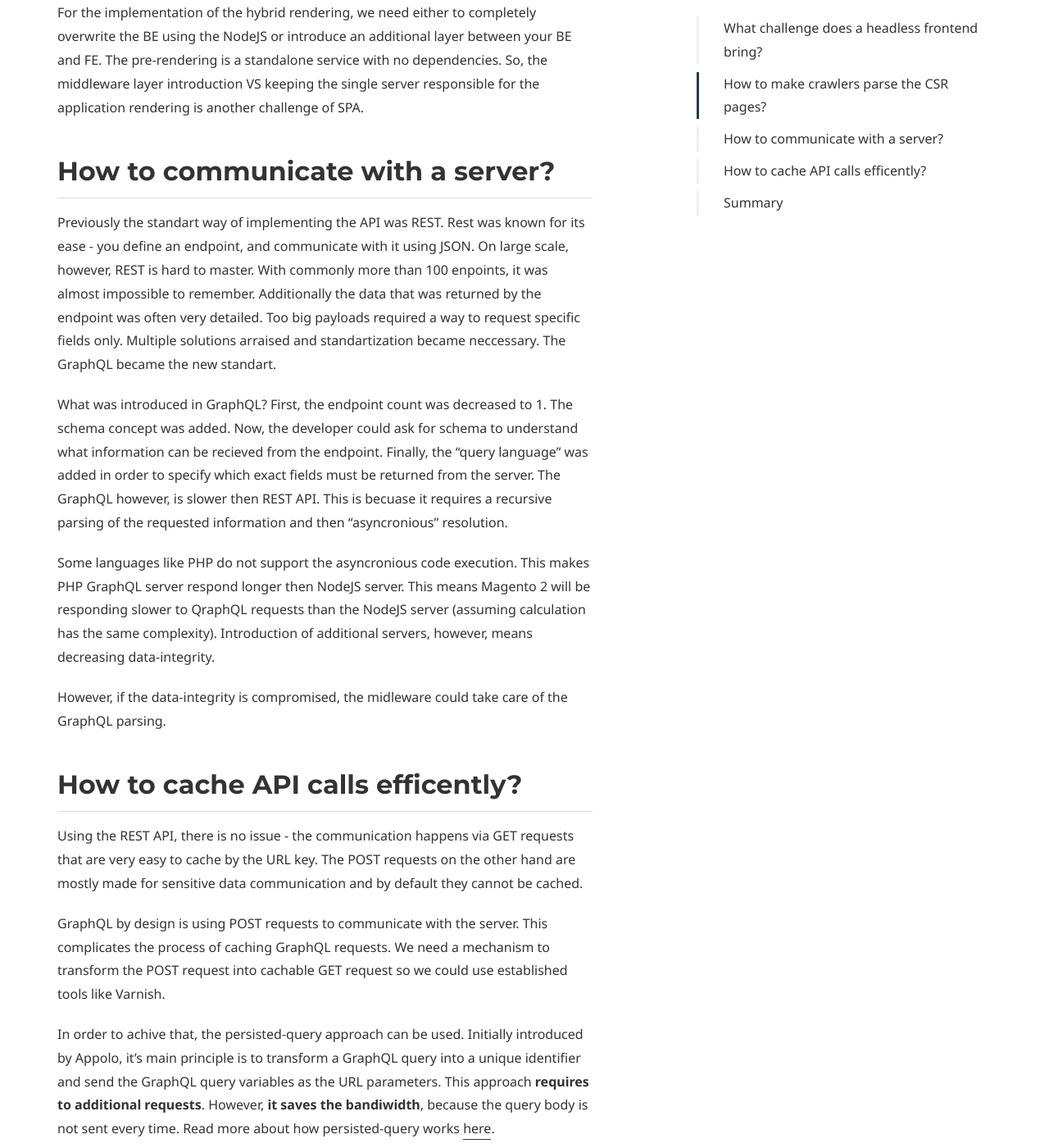
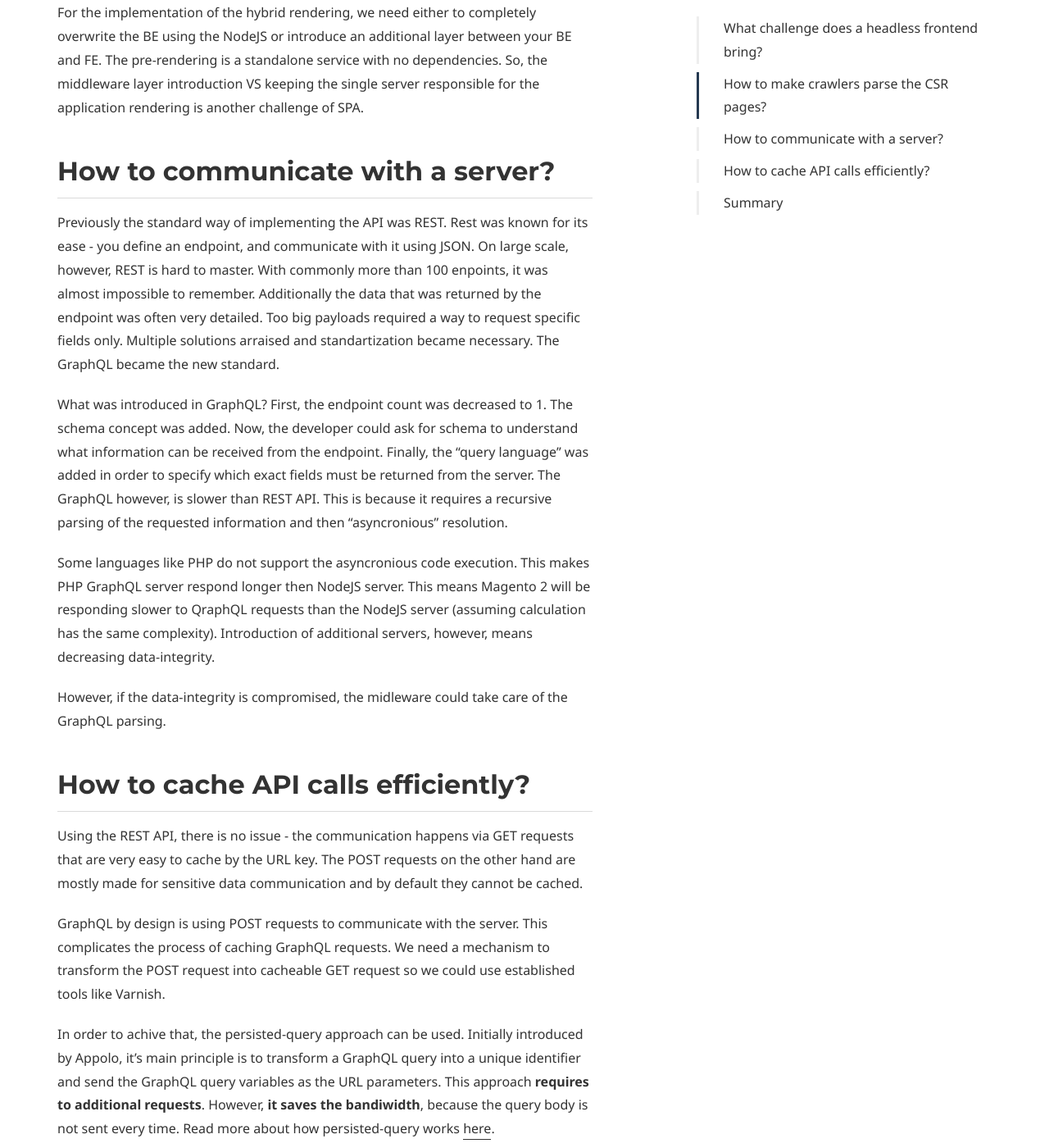
Before and after one commit to scandipwa/scandipwa.github.io, a Jekyll site: the page built from docs/overview/challenges.md, in a window 1280 px wide and 1400 px high, scrolled down 2652 px. Shown: the whole window at 82% size. Built offline with Jekyll 4.4.1, drawn with Linux system fonts in a browser that asks for light colours; some web fonts are replaced; comment, search, counter and statistics services are not loaded; a style sheet for code colours, icons or effects is not loaded; some of the changed text lies outside the part shown.

Commit message:
docs: fix typos

```diff
--- a/docs/overview/challenges.md
+++ b/docs/overview/challenges.md
@@ -56,23 +56,23 @@ For the implementation of the hybrid rendering, we need either to completely ove
 
 ## How to communicate with a server?
 
-Previously the standart way of implementing the API was REST. Rest was known for its ease - you define an endpoint, and communicate with it using JSON. On large scale, however, REST is hard to master. With commonly more than 100 enpoints, it was almost impossible to remember. Additionally the data that was returned by the endpoint was often very detailed. Too big payloads required a way to request specific fields only. Multiple solutions arraised and standartization became neccessary. The GraphQL became the new standart.
+Previously the standard way of implementing the API was REST. Rest was known for its ease - you define an endpoint, and communicate with it using JSON. On large scale, however, REST is hard to master. With commonly more than 100 enpoints, it was almost impossible to remember. Additionally the data that was returned by the endpoint was often very detailed. Too big payloads required a way to request specific fields only. Multiple solutions arraised and standartization became necessary. The GraphQL became the new standard.
 
-What was introduced in GraphQL? First, the endpoint count was decreased to 1. The schema concept was added. Now, the developer could ask for schema to understand what information can be recieved from the endpoint. Finally, the "query language" was added in order to specify which exact fields must be returned from the server. The GraphQL however, is slower then REST API. This is becuase it requires a recursive parsing of the requested information and then "asyncronious" resolution.
+What was introduced in GraphQL? First, the endpoint count was decreased to 1. The schema concept was added. Now, the developer could ask for schema to understand what information can be received from the endpoint. Finally, the "query language" was added in order to specify which exact fields must be returned from the server. The GraphQL however, is slower than REST API. This is because it requires a recursive parsing of the requested information and then "asyncronious" resolution.
 
 Some languages like PHP do not support the asyncronious code execution. This makes PHP GraphQL server respond longer then NodeJS server. This means Magento 2 will be responding slower to QraphQL requests than the NodeJS server (assuming calculation has the same complexity). Introduction of additional servers, however, means decreasing data-integrity.
 
 However, if the data-integrity is compromised, the midleware could take care of the GraphQL parsing.
 
-## How to cache API calls efficently?
+## How to cache API calls efficiently?
 
 Using the REST API, there is no issue - the communication happens via GET requests that are very easy to cache by the URL key. The POST requests on the other hand are mostly made for sensitive data communication and by default they cannot be cached.
 
-GraphQL by design is using POST requests to communicate with the server. This complicates the process of caching GraphQL requests. We need a mechanism to transform the POST request into cachable GET request so we could use established tools like Varnish.
+GraphQL by design is using POST requests to communicate with the server. This complicates the process of caching GraphQL requests. We need a mechanism to transform the POST request into cacheable GET request so we could use established tools like Varnish.
 
 In order to achive that, the persisted-query approach can be used. Initially introduced by Appolo, it's main principle is to transform a GraphQL query into a unique identifier and send the GraphQL query variables as the URL parameters. This approach **requires to additional requests**. However, **it saves the bandiwidth**, because the query body is not sent every time. Read more about how persisted-query works [here](https://github.com/scandipwa/persisted-query#usage).
 
-An alternative, less efficent, and less robust approach is to send the stringified JSON of the full GraphQL request to the server. This is how Magento 2 approaches the GraphQL caching implementation by default. Despite the simplicity, it brings the downsides like lower reliabaility - because now **the maximum URL length can be easily exceeded**. Additionally this way of communication is bandwidth heavy - the full query body is sent every time.
+An alternative, less efficient, and less robust approach is to send the stringified JSON of the full GraphQL request to the server. This is how Magento 2 approaches the GraphQL caching implementation by default. Despite the simplicity, it brings the downsides like lower reliabaility - because now **the maximum URL length can be easily exceeded**. Additionally this way of communication is bandwidth heavy - the full query body is sent every time.
 
 Another, more complex way to cache data is to create an additional entity storage server (database). This storage could be later syncronized with any e-commerce BE, like, i.e. Magento 2. This approach is very popular within the backend-agnostic solutions, where the middleware server could be responsible for the database operation. The downsides are the **introduced stack complexity** and **the lack of data-integrity**.
 
```
Also changed, not shown: other parts of docs/overview/challenges.md (+1 -1 lines), docs/development/extension.md (+2 -2 lines), docs/development/plugin-mechanism.md (+2 -2 lines), docs/installation/faq.md (+5 -5 lines).
